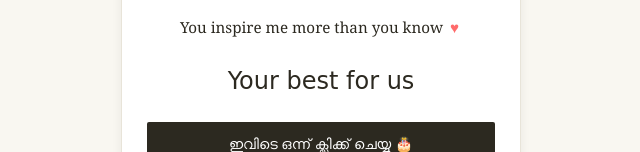
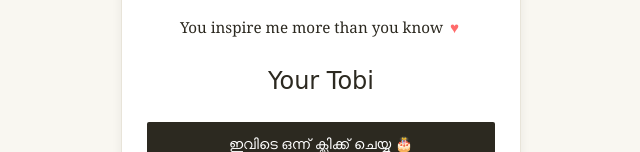
Before and after one commit to MozhdehLeather/kkbirthday2025, a plain HTML site: page index.html in a window 1280 px wide. Shown: the part 408-560 px from the top of the page, without its empty margins (319-959 px from the left). Drawn offline with Linux system fonts and the light colour scheme.

Commit message:
Update index.html

```diff
--- a/index.html
+++ b/index.html
@@ -126,7 +126,7 @@
                 <p>You inspire me more than you know <span class="heart">♥</span></p>
             </div>
 
-            <p class="signature">Your best for us </p>
+            <p class="signature">Your Tobi </p>
 
             <a href="https://ewishwell.com/w/happybirthdaykk" class="nav-button">
                ഇവിടെ ഒന്ന് ക്ലിക്ക് ചെയ്യു 🎂
```
